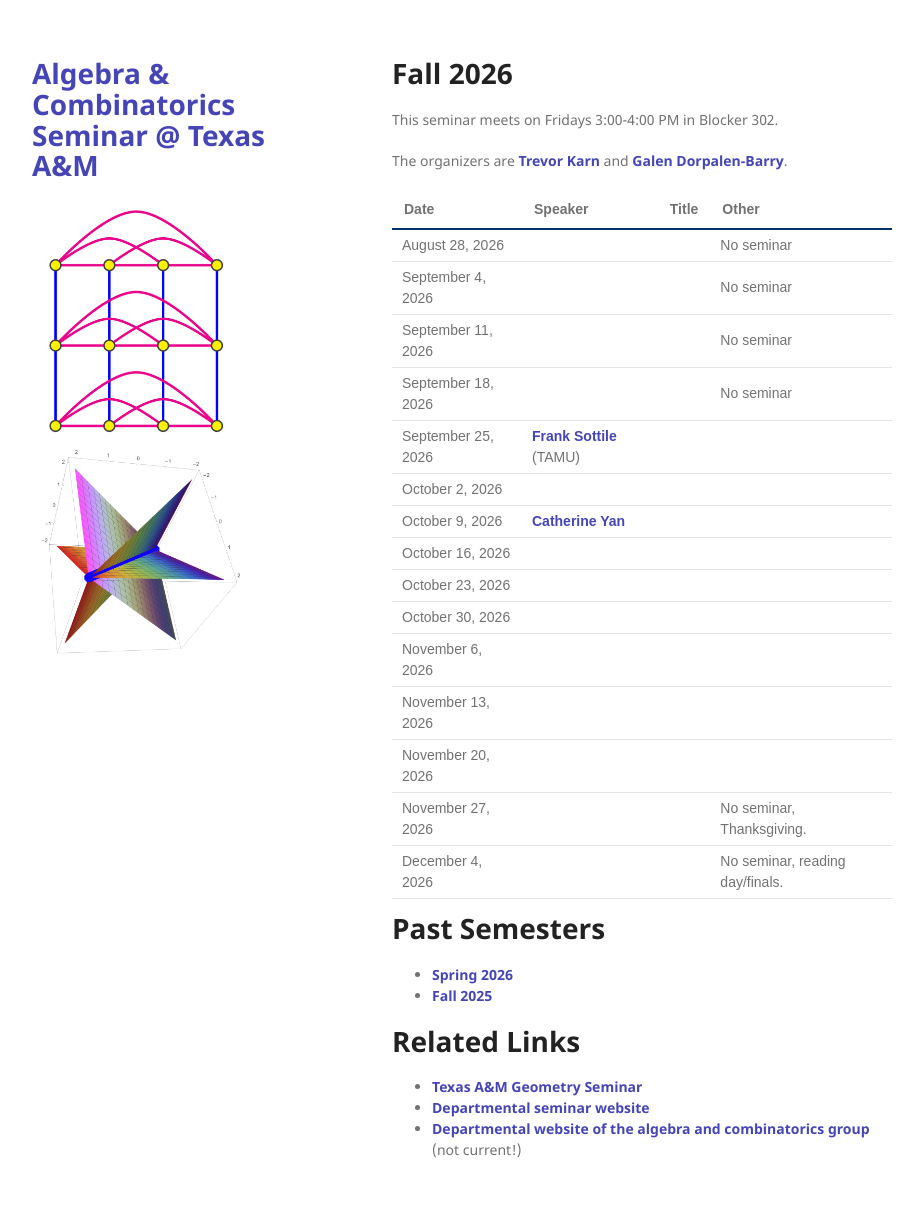
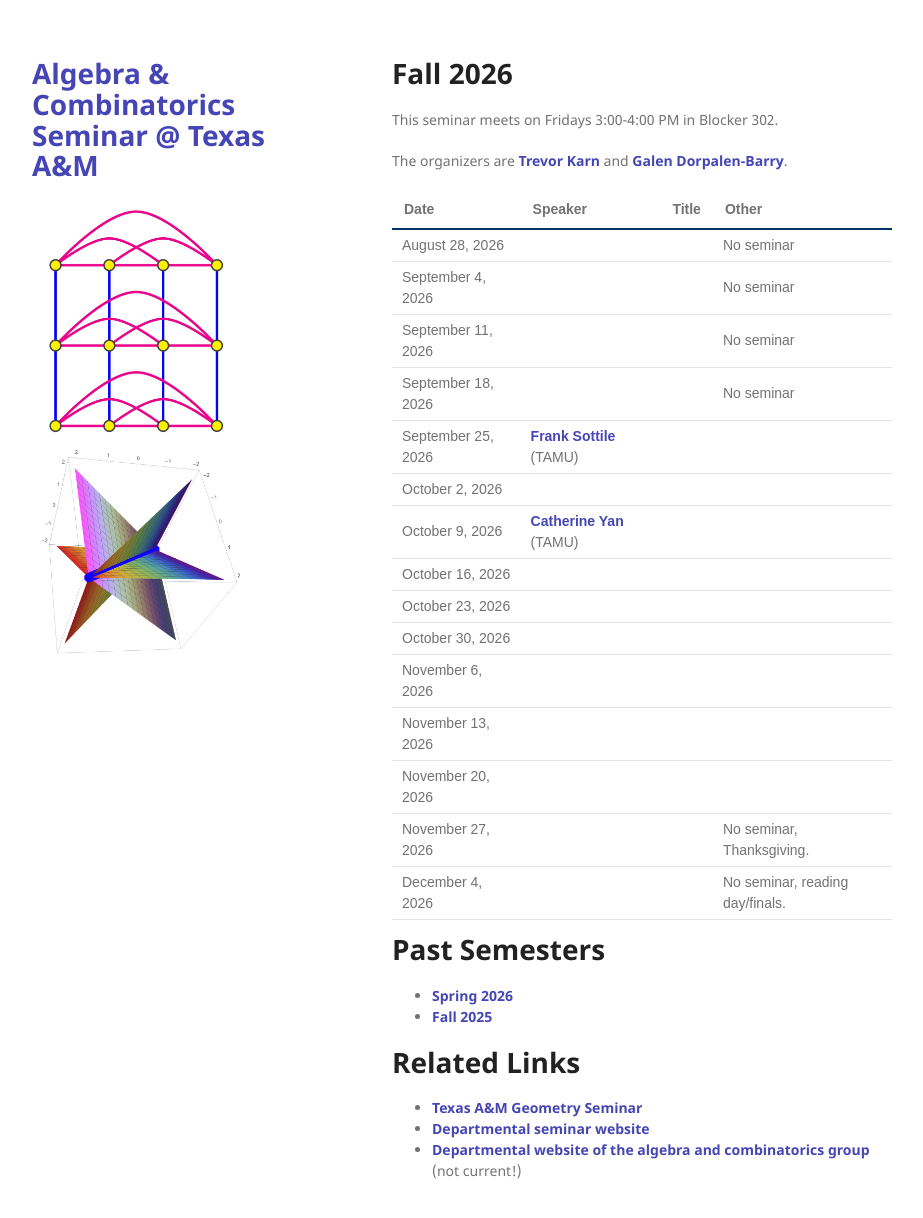
Before and after one commit to tamu-seminar/alg-comb, a Jekyll site: the page built from index.md, in a window 1280 px wide and 1251 px high. Shown: the top 1218 px of the window, without its empty margins (178-1101 px from the left). Built offline with Jekyll 4.4.1, drawn with Linux system fonts in a browser that asks for light colours.

Commit message:
affiliation

```diff
--- a/index.md
+++ b/index.md
@@ -29,7 +29,7 @@ The organizers are [Trevor Karn](https://trevorkarn.github.io/) and [Galen Dorpa
 | September 18, 2026|         |       | No seminar                      |
 | September 25, 2026|[Frank Sottile](https://franksottile.github.io/) (TAMU)|       |                                 |
 | October 2, 2026   |         |       |                                 |
-| October 9, 2026   | [Catherine Yan](https://people.tamu.edu/~huafei-yan/)        |       |                                 |
+| October 9, 2026   | [Catherine Yan](https://people.tamu.edu/~huafei-yan/) (TAMU)       |       |                                 |
 | October 16, 2026  |         |       |                                 |
 | October 23, 2026  |         |       |                                 |
 | October 30, 2026  |         |       |                                 |
```
